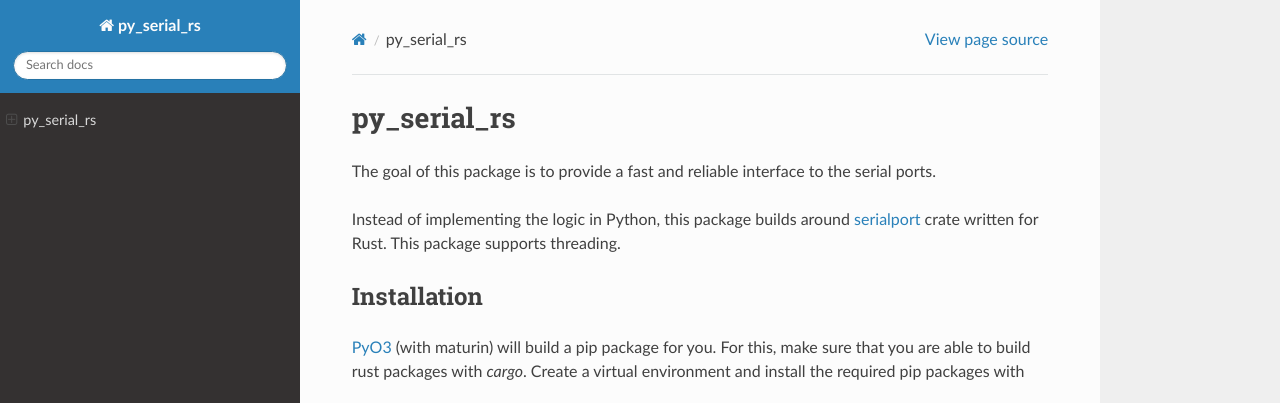
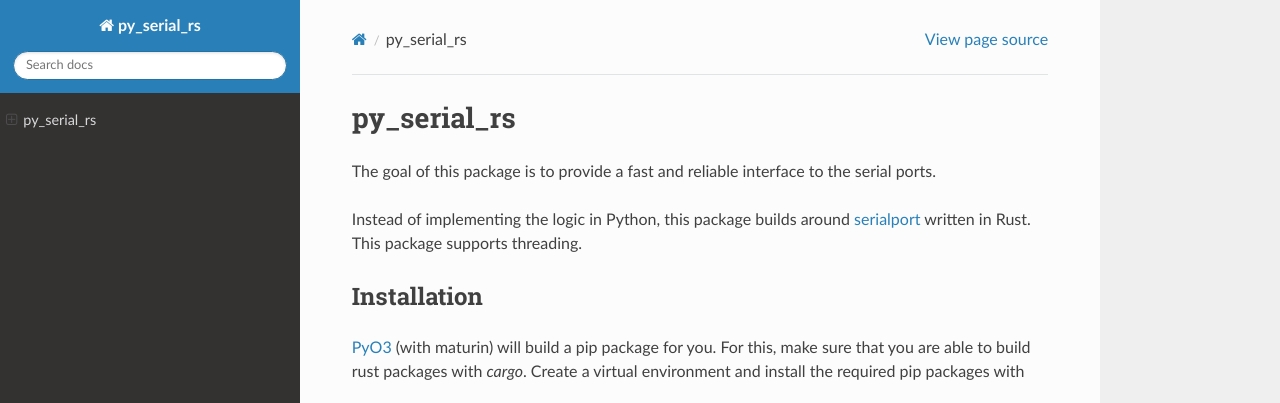
Before and after one commit to jrhahn/py_serial_rs, a Sphinx documentation site: the page built from docs/source/index.rst, in a window 1280 px wide and 1099 px high. Shown: the top 403 px of the window. Built offline with Sphinx 7.4.7 and the Read the Docs theme 2.0.0, drawn with Linux system fonts in a browser that asks for light colours.

Commit message:
update docs

```diff
--- a/Cargo.toml
+++ b/Cargo.toml
@@ -1,6 +1,6 @@
 [package]
 name = "py_serial_rs"
-version = "0.1.3"
+version = "0.1.4"
 edition = "2021"
 
 # See more keys and their definitions at https://doc.rust-lang.org/cargo/reference/manifest.html
--- a/Readme.rst
+++ b/Readme.rst
@@ -8,8 +8,7 @@ py_serial_rs
 
 The goal of this package is to provide a fast and reliable interface to the serial ports.
 
-Instead of implementing the logic in Python, this package builds around `serialport <https://docs.rs/serialport/latest/serialport/>`_
-crate written for Rust. This package supports threading.
+Instead of implementing the logic in Python, this package builds around `serialport <https://docs.rs/serialport/latest/serialport/>`_ written in Rust. This package supports threading.
 
 
 ========================================
--- a/docs/source/index.rst
+++ b/docs/source/index.rst
@@ -8,8 +8,7 @@
 
 The goal of this package is to provide a fast and reliable interface to the serial ports.
 
-Instead of implementing the logic in Python, this package builds around `serialport <https://docs.rs/serialport/latest/serialport/>`_
-crate written for Rust. This package supports threading.
+Instead of implementing the logic in Python, this package builds around `serialport <https://docs.rs/serialport/latest/serialport/>`_ written in Rust. This package supports threading.
 
 
 ========================================
--- a/pyproject.toml
+++ b/pyproject.toml
@@ -5,6 +5,7 @@ build-backend = "maturin"
 [project]
 name = "py_serial_rs"
 requires-python = ">=3.8"
+description = "Read and write data over the serial ports"
 classifiers = [
     "Programming Language :: Rust",
     "Programming Language :: Python :: Implementation :: CPython",
```
